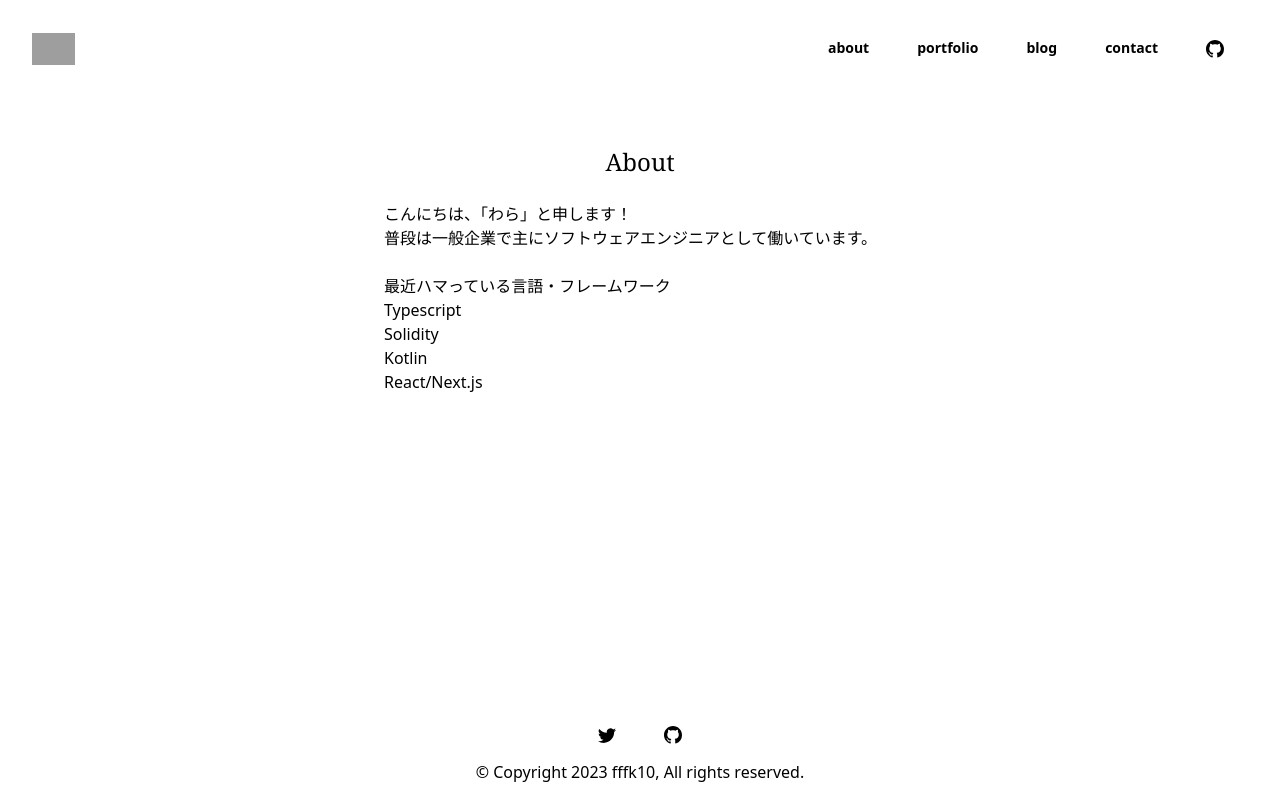
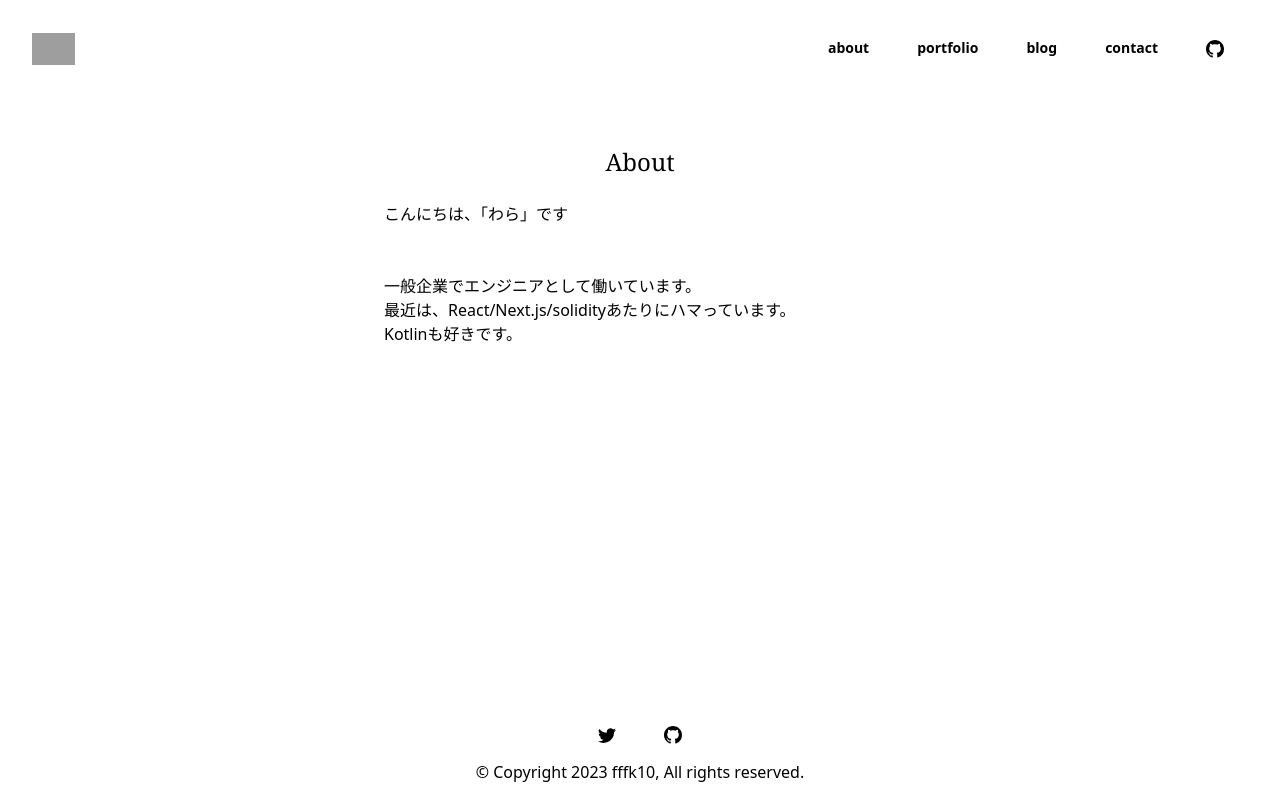
Before and after one commit to fffk10/portfolio, a Next.js app: page /about in a window 1280 px wide. Built offline with nearby package versions, Linux system fonts and the light colour scheme; grey boxes are pictures that could not be loaded.

Commit message:
📝 About修正

```diff
--- a/src/pages/about/index.tsx
+++ b/src/pages/about/index.tsx
@@ -9,21 +9,15 @@ const AboutMe = () => {
 
   return (
     <div>
-      <p>
-        こんにちは、「わら」と申します！<br />
-        普段は一般企業で主にソフトウェアエンジニアとして働いています。<br />
-        <br />
-      </p>
+      <p>こんにちは、「わら」です</p>
 
-      <h2>最近ハマっている言語・フレームワーク</h2>
-      <ol>
-        <li>Typescript</li>
-        <li>Solidity</li>
-        <li>Kotlin</li>
-        <li>React/Next.js</li>
-      </ol>
+      <br />
+      <br />
+
+      <p>一般企業でエンジニアとして働いています。</p>
+      <p>最近は、React/Next.js/solidityあたりにハマっています。</p>
+      <p>Kotlinも好きです。</p>
     </div>
-
   )
 }
 
--- a/src/pages/blog/[id].tsx
+++ b/src/pages/blog/[id].tsx
@@ -5,7 +5,7 @@ import { useRouter } from 'next/router'
 import tw from 'tailwind-styled-components'
 
 import Layout from '@/components/layouts/Layout'
-import { BlogArticle } from '@/components/page/Blog/BlogIF'
+import { BlogArticle } from '@/components/page/blog/BlogIF'
 import { BackButton } from '@/components/utils/BackButton'
 import ErrorModal from '@/components/utils/ErrorModal'
 
--- a/src/pages/blog/index.tsx
+++ b/src/pages/blog/index.tsx
@@ -3,8 +3,8 @@ import React, { ReactElement, useEffect, useState } from 'react'
 import tw from "tailwind-styled-components"
 
 import Layout from '@/components/layouts/Layout'
-import BlogDataList from '@/components/page/Blog/BlogDataList'
-import { BlogArticleList } from '@/components/page/Blog/BlogIF'
+import BlogDataList from '@/components/page/blog/BlogDataList'
+import { BlogArticleList } from '@/components/page/blog/BlogIF'
 import Section from '@/components/ui/Section'
 
 import { client } from 'libs/client'
```
